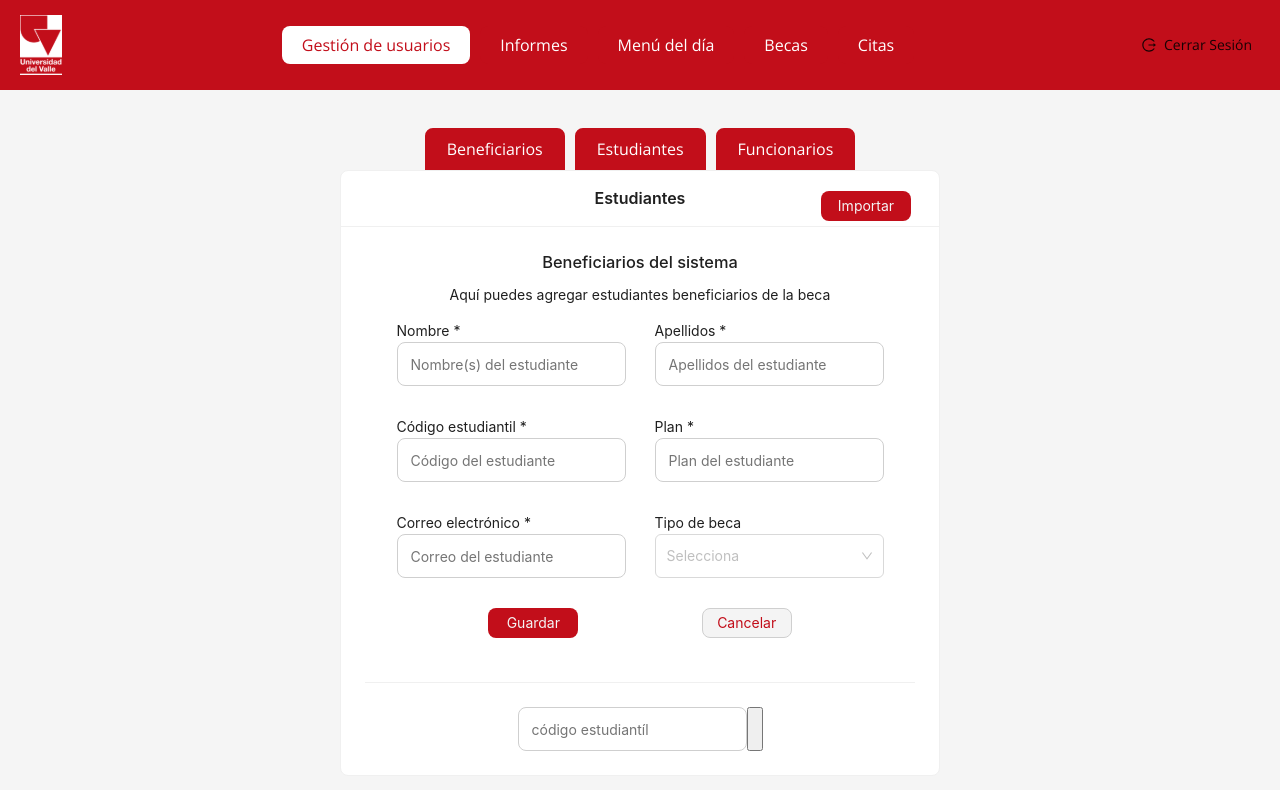
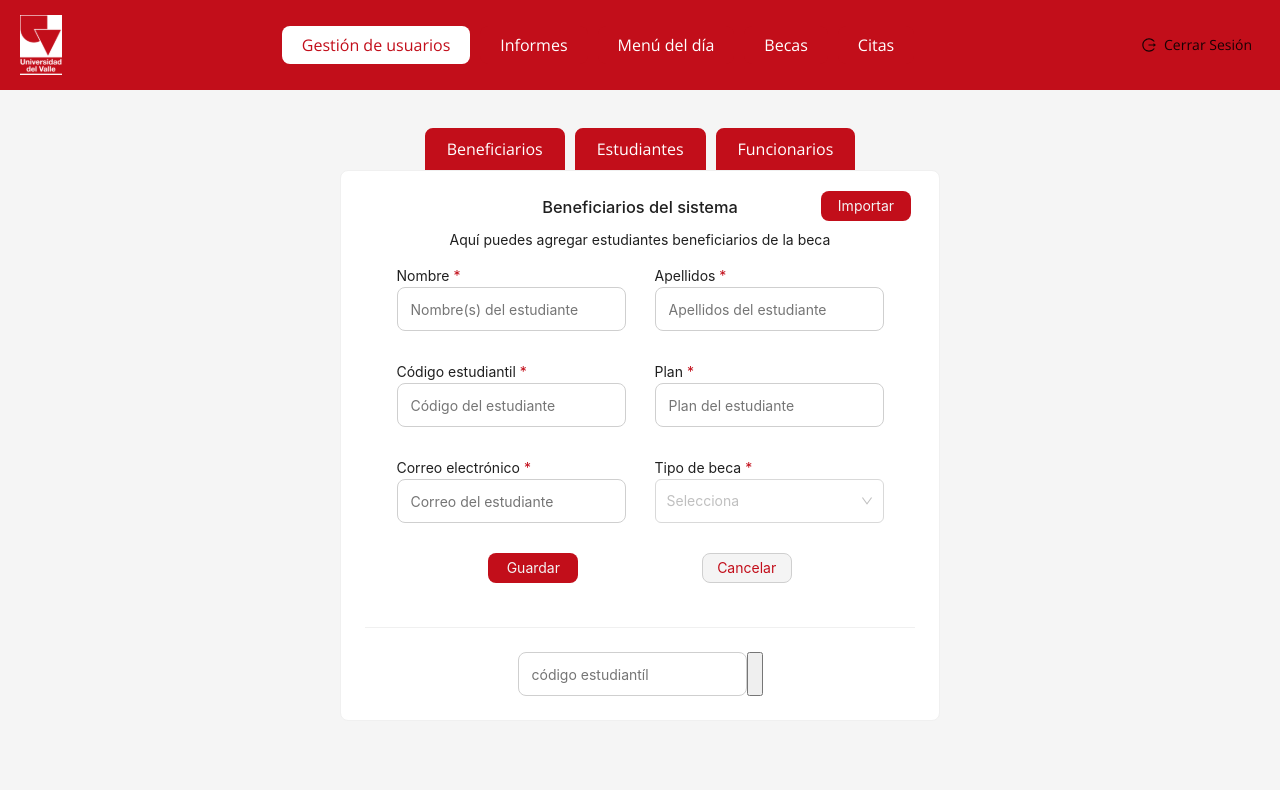
Before and after one commit to marlonEZZ-Dev/buclic-Bu-Frontend, a React (Vite) app: page /usuarios in a window 1280 px wide. Shown: the top 790 px of the page. Built offline with nearby package versions, Linux system fonts and the light colour scheme.

Commit message:
Falta paginación

```diff
--- a/src/pages/admin/ManagementUsers.jsx
+++ b/src/pages/admin/ManagementUsers.jsx
@@ -9,14 +9,14 @@ import styles from "../../styles/admin/managementUsers.module.css"
 
 export default function ManagementUsers(){
 
+  //Definicion de variables
   const buttons = [
     {type:"Beneficiarios",label:"Beneficiarios"},
     {type:"Estudiantes",label:"Estudiantes"},
     {type:"Funcionarios",label:"Funcionarios"}
   ]
 
-  const [changesDescription, setChangesDescription] = useState(0)
-  const [selectedType, setSelectedType] = useState("Estudiantes")
+  const users = new Map(buttons.map( (obj, index) => [obj.type, index]))
 
   const descriptions = [
     {
@@ -29,9 +29,34 @@ export default function ManagementUsers(){
     },
     {
       title:"Funcionarios del sistema",
-      description:"Aquí puedes agregar personas con alguna dependencia en la universidado externas"
+      description:"Aquí puedes agregar personas con alguna dependencia en la universidad o externas"
     }
   ]
+
+  const cbxStudents = [
+    {value:"almuerzo", label:"Beneficiario almuerzo"},
+    {value:"refrigerio", label:"Beneficiario refrigerio"}
+  ]
+
+  const cbxFuncionary = [
+    {value:"administrador", label:"Administrador (a)"},
+    {value:"enfermero", label:"Enfermero (a)"},
+    {value:"monitor", label:"Monitor (a)"},
+    {value:"odontologo", label:"Odontólogo (a)"},
+    {value:"psicologo", label:"Psicólogo (a)"}
+  ]
+
+  //useStates
+  const [changesDescription, setChangesDescription] = useState(0)
+
+  //Handlers
+  const handlerClick = type => {
+    setChangesDescription(users.get(type))
+  }
+
+  //Predicados
+  let isStudent = changesDescription === 1
+  let isFuncionary = changesDescription === 2
 
   return (
     <>
@@ -39,7 +64,7 @@ export default function ManagementUsers(){
       <div className={styles.menuGrant}>
         <MenuBecas
         buttons={buttons}
-        selectedType={selectedType}>
+        onSelect={type => handlerClick(type)}>
         <button className={styles.buttonImport}>
           Importar
         </button>
@@ -57,55 +82,54 @@ export default function ManagementUsers(){
 
           <Flex gap={29}>
           <label className={styles.labels}>
-              Nombre <span>*</span>
+              Nombre <span className={styles.asteric}>*</span>
               <input
               type="text"
               className={styles.inputs}
-              placeholder='Nombre(s) del estudiante'/>
+              placeholder={`Nombre(s) ${isFuncionary ? "de la persona" : "del estudiante"}`}/>
             </label>
             <label className={styles.labels}>
-              Apellidos <span>*</span>
+              Apellidos <span className={styles.asteric}>*</span>
               <input
               type="text"
               className={styles.inputs}
-              placeholder='Apellidos del estudiante'/>
+              placeholder={`Apellidos ${isFuncionary ? "de la persona" : "del estudiante"}`}/>
             </label>
           </Flex>
 
           <Flex gap={29}>
           <label className={styles.labels}>
-              Código estudiantil <span>*</span>
+              {isFuncionary ? "Cédula" : "Código estudiantil"} <span className={styles.asteric}>*</span>
               <input
               type="text"
               className={styles.inputs}
-              placeholder='Código del estudiante'/>
+              placeholder={isFuncionary ? "Cédula de la persona":"Código del estudiante"}/>
             </label>
             <label className={styles.labels}>
-              Plan <span>*</span>
+              {isFuncionary ? "Área dependiente" :
+              <span>Plan <span className={styles.asteric}>*</span></span>}
               <input
               type="text"
               className={styles.inputs}
-              placeholder='Plan del estudiante'/>
+              placeholder={ isFuncionary ? "Área de la persona":'Plan del estudiante'}/>
             </label>
           </Flex>
 
           <Flex gap={29}>
           <label className={styles.labels}>
-              Correo electrónico <span>*</span>
+              Correo electrónico <span className={styles.asteric}>*</span>
               <input
               type="text"
               className={styles.inputs}
               placeholder='Correo del estudiante'/>
           </label>
-            <label className={styles.labels}>
-              Tipo de beca
+          <label className={`${styles.labels} ${isStudent ? "visibility-hidden" : ""}`}>
+            {isFuncionary ? "Rol" :
+            <span>Tipo de beca <span className={styles.asteric}>*</span></span>}
           <Select
           placeholder="Selecciona"
           className={styles.comboboxes}
-              options={[
-                {value:"almuerzo", label:"Beneficiario almuerzo"},
-                {value:"refrigerio", label:"Beneficiario refrigerio"}
-              ]}
+          options={isFuncionary ? cbxFuncionary : cbxStudents}
           />
           </label>
           </Flex>
--- a/src/styles/admin/managementUsers.module.css
+++ b/src/styles/admin/managementUsers.module.css
@@ -36,9 +36,12 @@
   margin-right: 1.75rem;
 }
 
+.asteric, .buttonCancel{
+  color: var(--red);
+}
+
 .buttonCancel{
   background-color: var(--white);
-  color: var(--red);
   border: solid 1px var(--gray);
 }
 
@@ -66,9 +69,16 @@
   border-radius: .5rem;
 }
 
+/* Son pseudoClases */
 .buttonSave:hover,
 .buttonCancel:hover,
 .buttonImport:hover{
   cursor: pointer;
   background-color: var(--red-dark);
 }
+
+:global(.ant-select-selector:hover),
+.inputs:focus{
+  border: solid 1px var(--blue) !important;
+  outline: none !important;
+}
```
Lines whose indentation alone changed are shown as unchanged.
